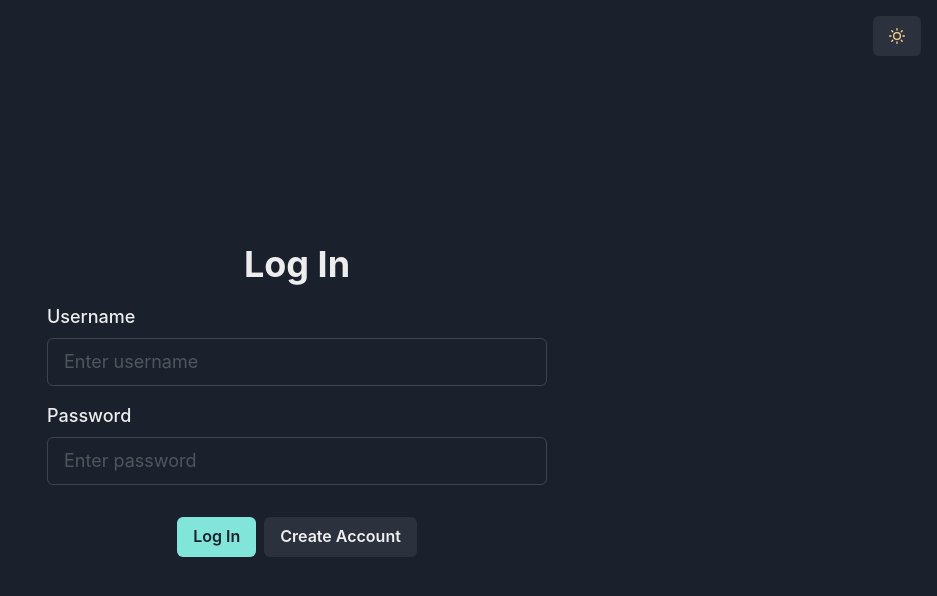
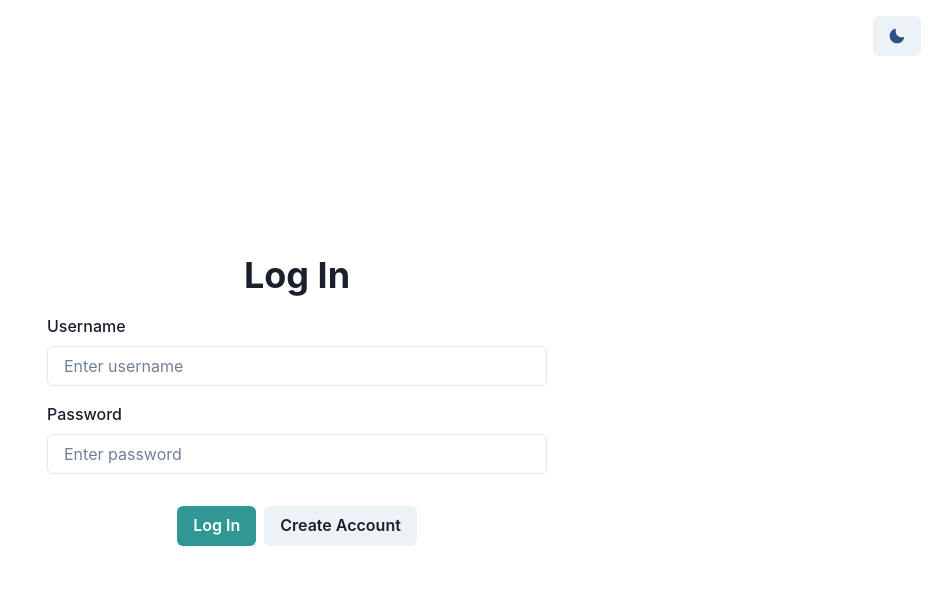
Before and after one commit to patriceandrea/chat-application, a React (Create React App) app in the folder client/: page / in a window 1280 px wide. Shown: the top 596 px of the page, without its empty margins (343-1280 px from the left). Built offline with nearby package versions, Linux system fonts and the light colour scheme.

Commit message:
fix issue

```diff
--- a/client/src/App.css
+++ b/client/src/App.css
@@ -1,3 +1,3 @@
-.App {
+/* .App {
   text-align: center;
-}
+} */
--- a/client/src/Components/Login/Login.js
+++ b/client/src/Components/Login/Login.js
@@ -1,13 +1,14 @@
-import { VStack, ButtonGroup, FormControl, FormLabel, Button, FormErrorMessage, Input, Heading } from '@chakra-ui/react'
+import { VStack, ButtonGroup, Heading, Button } from '@chakra-ui/react'
 import React from 'react';
-import { useFormik } from 'formik';
+import { Formik, Form } from 'formik';
 import * as Yup from 'yup';
+import TextField from './TextField';
 
 const Login = () => {
-
-  const formik = useFormik({
-    initialValues: { username: "", password: "" },
-    validationSchema: Yup.object({
+  return (
+    <Formik
+      initialValues={{ username: "", password: "" }}
+      validationSchema={Yup.object({
         username: Yup.string()
           .required("Username Required")
           .min(6, "Username too short")
@@ -16,61 +17,41 @@ const Login = () => {
           .required("Password required!")
           .min(6, "Password too short!")
           .max(28, "Password too long!")
-    }),
-    onSubmit: (values, actions) => {
+      })}
+      onSubmit={(values, actions) => {
         alert(JSON.stringify(values, null, 2));
         actions.resetForm();
-    },
-  });
-  return (
+      }}
+    >
 
       <VStack
-      as="form"
+        as={Form}
         w={{ base: "90%", md: "500px" }}
         m="auto"
         justify="center"
         h="100vh"
         spacing="1rem"
-      onSubmit={formik.handleSubmit}
       >
-
         <Heading>Log In</Heading>
-      <FormControl isInvalid={formik.errors.username && formik.touched.username}>
-        <FormLabel fontSize="lg">Username</FormLabel>
-        <Input
-          name='username'
-          placeholder='Enter username'
-          autoComplete='off'
-          size="lg"
-          value={formik.values.username}
-          onChange={formik.handleChange}
-          onBlur={formik.handleBlur}
+        <TextField
+          name="username"
+          placeholder="Enter username"
+          autoComplete="off"
+          label="Username"
         />
-        <FormErrorMessage>{formik.errors.username}</FormErrorMessage>
-      </FormControl>
-
-      <FormControl isInvalid={formik.errors.password && formik.touched.password}>
-        <FormLabel fontSize="lg">Password</FormLabel>
-        <Input
-          name='password'
-          placeholder='Enter password'
-          autoComplete='off'
-          size="lg"
-          type="password"
-          value={formik.values.password}
-          onChange={formik.handleChange}
-          onBlur={formik.handleBlur}
+        <TextField
+          name="password"
+          placeholder="Enter password"
+          autoComplete="off"
+          label="Password"
         />
-        <FormErrorMessage>{formik.errors.password}</FormErrorMessage>
-      </FormControl>
-
         <ButtonGroup pt="1rem">
           <Button colorScheme="teal" type='submit'>Log In</Button>
           <Button>Create Account</Button>
         </ButtonGroup>
       </VStack>
-
-  )
-}
+    </Formik >
+  );
+};
 
 export default Login
--- /dev/null
+++ b/client/src/Components/Login/TextField.js
@@ -0,0 +1,16 @@
+import { FormControl, FormErrorMessage, FormLabel, Input } from '@chakra-ui/react';
+import { Field, useField } from 'formik';
+import React from 'react'
+
+const TextField = ({ label, ...props }) => {
+  const [field, meta] = useField(props);
+  return (
+    <FormControl isInvalid={meta.touched && meta.error}>
+      <FormLabel>{label}</FormLabel>
+      <Input as={Field} {...field} {...props} />
+      <FormErrorMessage>{meta.error}</FormErrorMessage>
+    </FormControl>
+  );
+};
+
+export default TextField;
--- a/client/src/theme.js
+++ b/client/src/theme.js
@@ -1,26 +1,26 @@
-import { extendTheme } from "@chakra-ui/react"
+import { extendTheme } from "@chakra-ui/react";
 
 const theme = {
   config: {
-    initialColorMode: "dark",
+    intialColorMode: "dark",
     useSystemColorMode: true,
   },
   styles: {
     global: {
-
       body: {
         margin: 0,
-        "font - family":
-          "-apple - system, BlinkMacSystemFont, 'Segoe UI', 'Roboto', 'Oxygen','Ubuntu', 'Cantarell', 'Fira Sans', 'Droid Sans', 'Helvetica Neue', sans - serif",
-        "-webkit - font - smoothing": "antialiased",
-        "-moz - osx - font - smoothing": "grayscale",
+        "font-family":
+          "-apple-system, BlinkMacSystemFont, 'Segoe UI', 'Roboto', 'Oxygen','Ubuntu', 'Cantarell', 'Fira Sans', 'Droid Sans', 'Helvetica Neue',sans-serif",
+        "-webkit-font-smoothing": "antialiased",
+        "-moz-osx-font-smoothing": "grayscale",
       },
 
       code: {
-        "font - family": "source - code - pro, Menlo, Monaco, Consolas, 'Courier New',monospace",
-      }
-    }
-  }
+        "font-family":
+          "source-code-pro, Menlo, Monaco, Consolas, 'Courier New',monospace",
+      },
+    },
+  },
 };
 
 export default extendTheme(theme);
```
Lines whose indentation alone changed are shown as unchanged.
